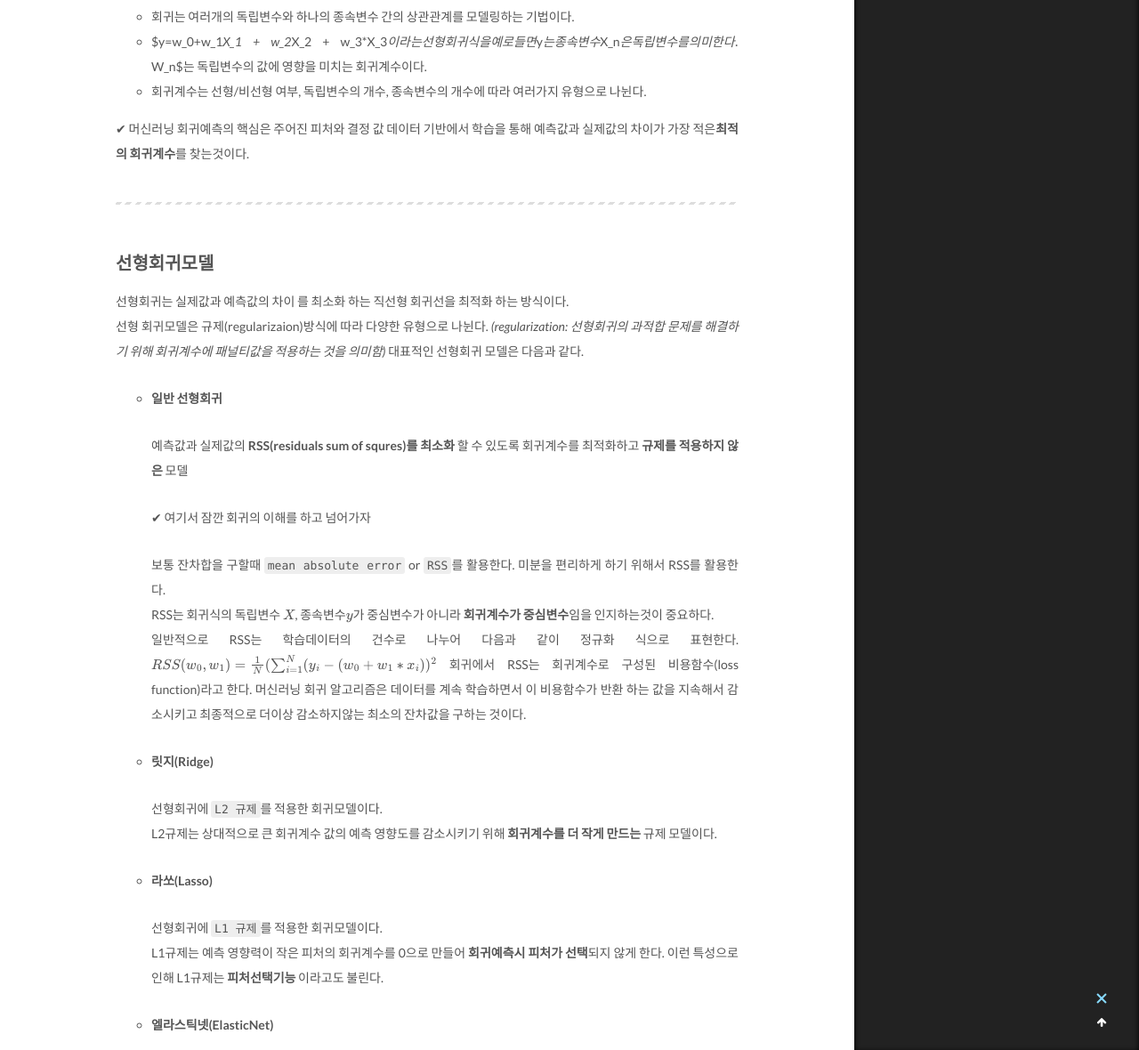
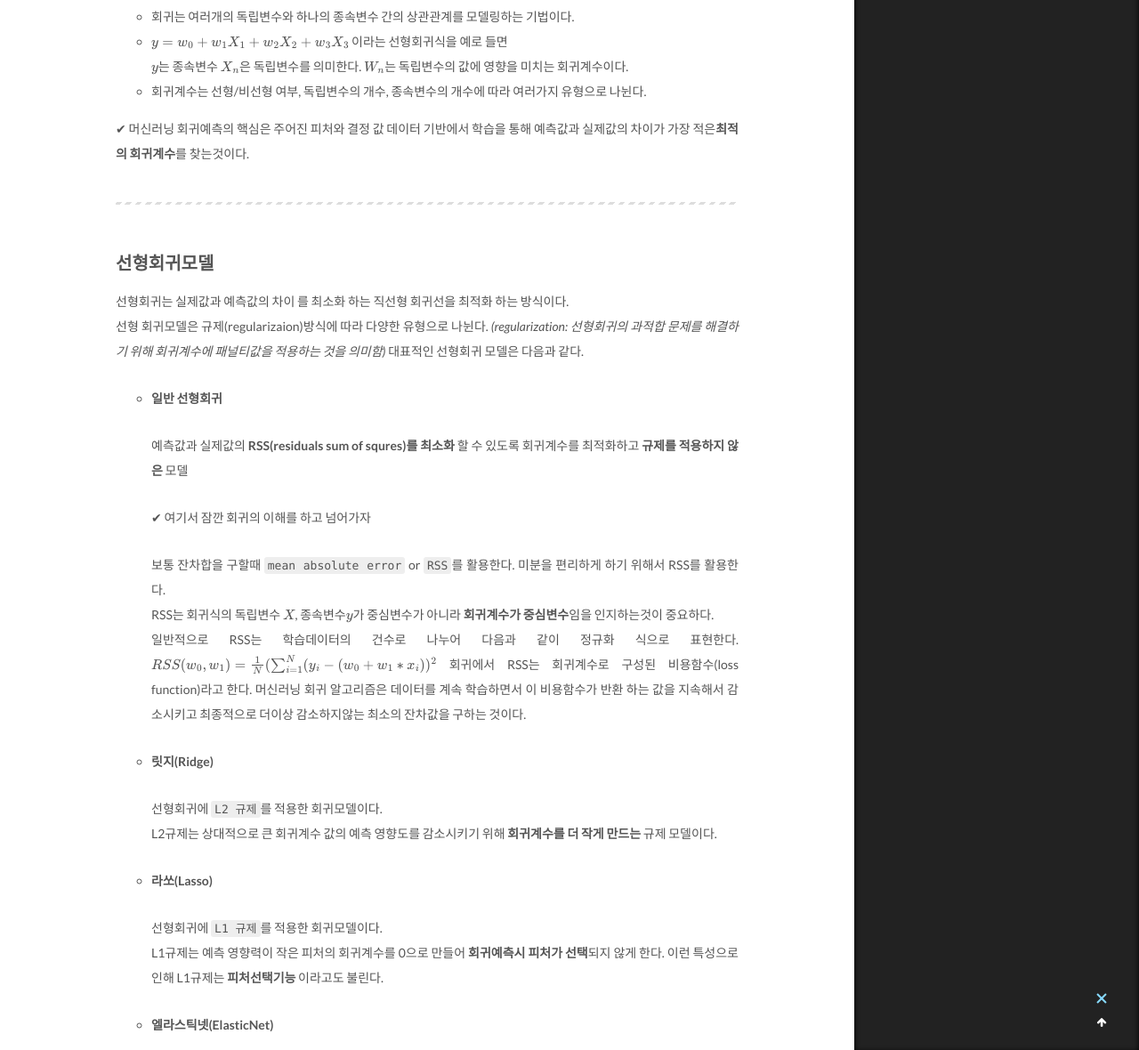
Before and after one commit to ominiv/ominiv.github.io, a Jekyll site: the page built from _posts/2022-01-07-ML-Regression.md, in a window 1280 px wide and 1400 px high, scrolled down 640 px. Shown: the part 220-1400 px from the top of the window at 89% size. Built offline with Jekyll 4.4.1, drawn with Linux system fonts in a browser that asks for light colours; formulas are drawn with MathJax 3.

Commit message:
+ ML posts

```diff
--- a/_posts/2022-01-07-ML-Regression.md
+++ b/_posts/2022-01-07-ML-Regression.md
@@ -13,7 +13,7 @@ tags:
 <img src = "https://drive.google.com/uc?export=download&id=14sxVp3NofCj-09msKNjQ3VrBkGOPTAxf" width="450px">
 
 - 회귀는 여러개의 독립변수와 하나의 종속변수 간의 상관관계를 모델링하는 기법이다.
-- $y=w_0+w_1*X_1 + w_2*X_2 + w_3*X_3$ 이라는 선형회귀식을 예로 들면<br> $y$는 종속변수 $X_n$은 독립변수를 의미한다. $W_n$는 독립변수의 값에 영향을 미치는 회귀계수이다.
+- $y=w_0+w_1X_1 + w_2X_2 + w_3X_3$ 이라는 선형회귀식을 예로 들면<br> $y$는 종속변수 $X_n$은 독립변수를 의미한다. $W_n$는 독립변수의 값에 영향을 미치는 회귀계수이다.
 - 회귀계수는 선형/비선형 여부, 독립변수의 개수, 종속변수의 개수에 따라 여러가지 유형으로 나뉜다.
 
 ✔ 머신러닝 회귀예측의 핵심은 주어진 피처와 결정 값 데이터 기반에서 학습을 통해 예측값과 실제값의 차이가 가장 적은**최적의 회귀계수**를 찾는것이다.
@@ -81,7 +81,8 @@ $$
 \frac{\partial{R(w)}}{\partial{w_0}} = \frac{2}{N}\sum_{i=1}^{N}(-(y_i - (w_0+w_1*x_i))
 $$
 
-3. 새로운 $w_1$을 이전 $w_1$에서 빼주고 업데이트한다. 편미분 값이 너무 클수 있기 때문에 보정계수 $\eta$를 곱해준다. 여기서 $\eta$ 는 학습률을 의미한다. (즉, 학습률이 작으면 작을수록 세밀하게 미분이 진행된다.)
+4. 새로운 $w_1$을 이전 $w_1$에서 빼주고 업데이트한다. 편미분 값이 너무 클수 있기 때문에 보정계수 $\eta$를 곱해준다. 여기서 $\eta$ 는 학습률을 의미한다. (즉, 학습률이 작으면 작을수록 세밀하게 미분이 진행된다.)
+
    $$
    w_1 = w_1 - \eta(\frac{2}{N}\sum_{i=1}^{N}(-x_t*(y_i - (w_0+w_1*x_i))))
    $$
@@ -92,7 +93,7 @@ $$
 
 
 
-4.  `2-3 단계`를 반복하며 $w_0$, $w_1$값을 업데이트 한다.  더이상 비용함수 값이 감소하지 않으면 그때의 $w_0$, $w_1$값을 구해 반복을 중지한다.
+4.  `2-4 단계`를 반복하며 $w_0$, $w_1$값을 업데이트 한다.  더이상 비용함수 값이 감소하지 않으면 그때의 $w_0$, $w_1$값을 구해 반복을 중지한다.
 
 ---
 
```
